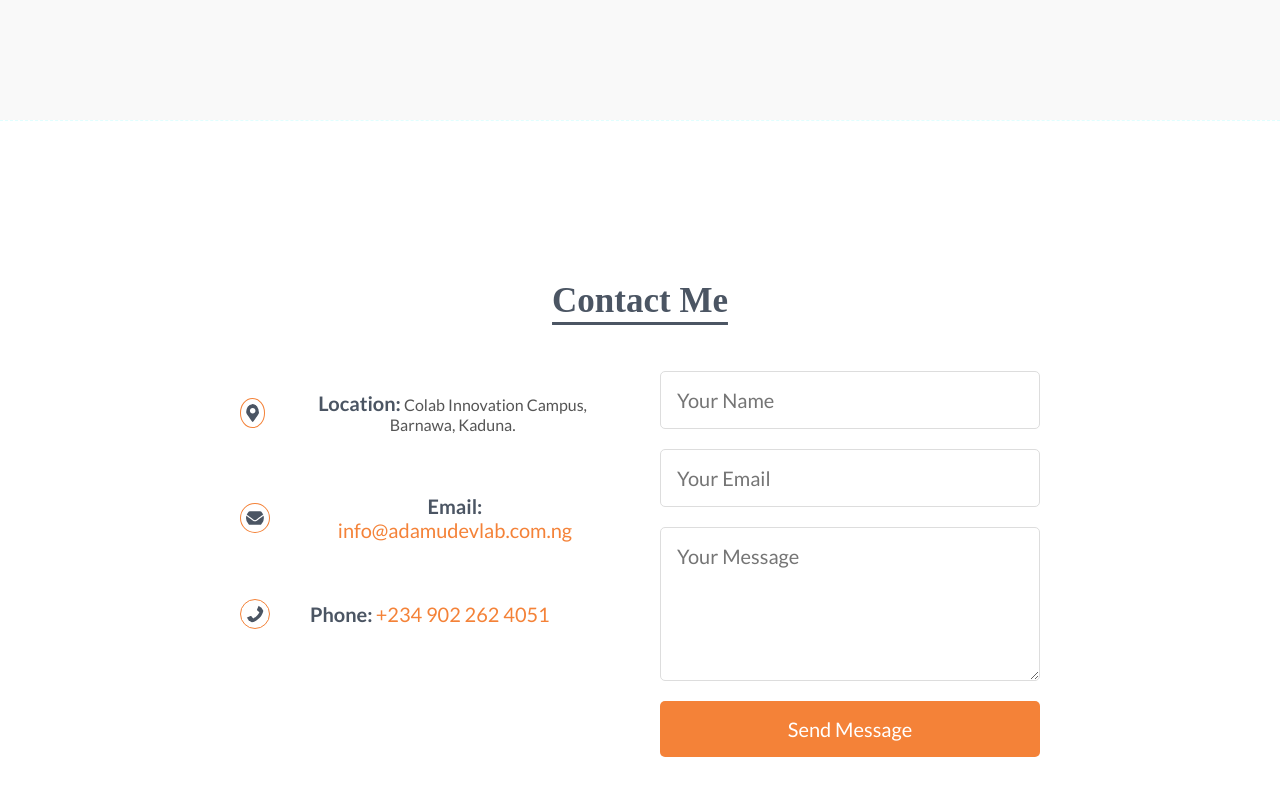
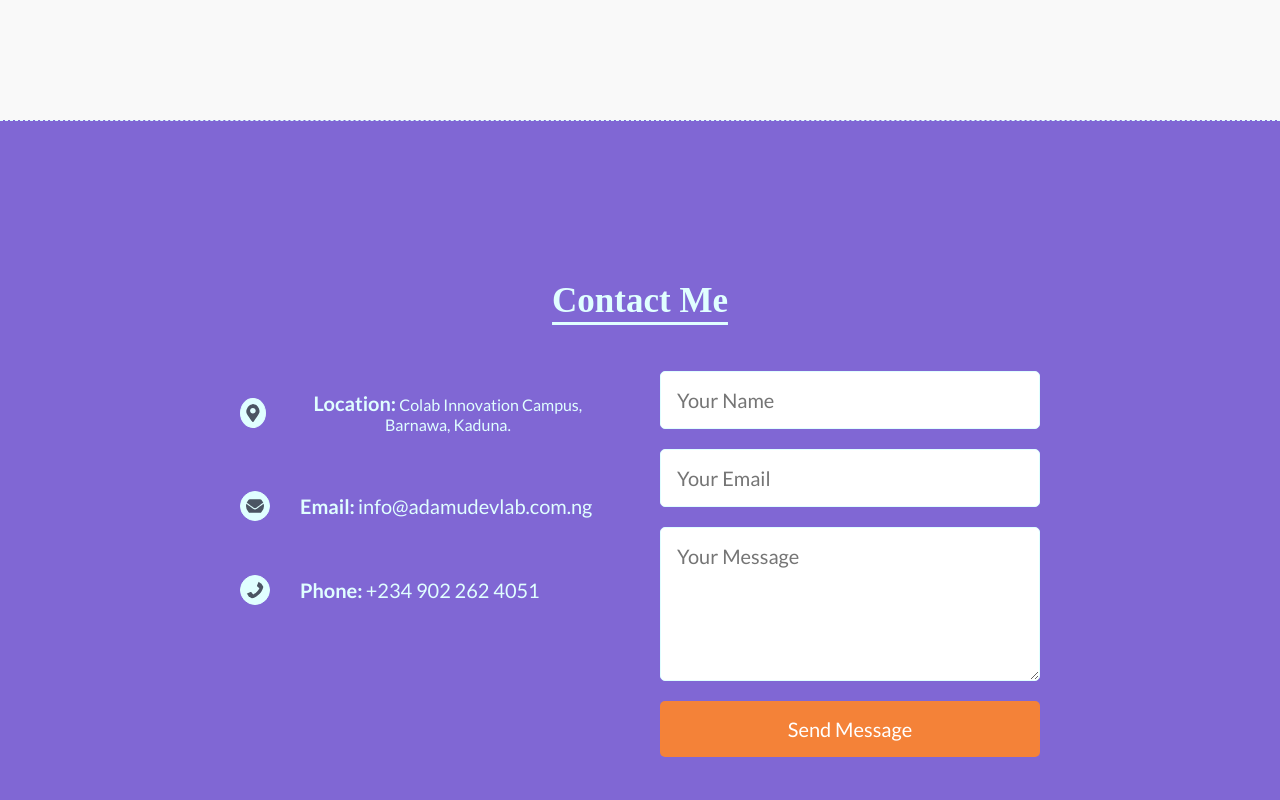
Before and after one commit to adamulab/portfolio, a React (Vite) app: page / in a window 1280 px wide. Shown: the part 6260-7060 px from the top of the page. Built offline with nearby package versions, Linux system fonts and the light colour scheme; a web font is replaced by a local one.

Commit message:
change footer section bg-color to match heros

```diff
--- a/src/components/footer/Footer.jsx
+++ b/src/components/footer/Footer.jsx
@@ -51,14 +51,13 @@ function Footer() {
             <div className="contact-item">
               <FaMapMarkerAlt className="contact-icon" />
               <p>
-                <strong>Location:</strong> Colab Innovation Campus, Barnawa,
-                Kaduna.
+                <span>Location:</span> Colab Innovation Campus, Barnawa, Kaduna.
               </p>
             </div>
             <div className="contact-item">
               <FaEnvelope className="contact-icon" />
               <p>
-                <strong>Email:</strong>{" "}
+                <span>Email:</span>{" "}
                 <a href="mailto:info@adamudevlab.com.ng">
                   info@adamudevlab.com.ng
                 </a>
@@ -67,7 +66,7 @@ function Footer() {
             <div className="contact-item">
               <FaPhone className="contact-icon" />
               <p>
-                <strong>Phone:</strong>{" "}
+                <span>Phone:</span>{" "}
                 <a href="tel:+2349022624051">+234 902 262 4051</a>
               </p>
             </div>
--- a/src/components/footer/Footer.scss
+++ b/src/components/footer/Footer.scss
@@ -1,9 +1,8 @@
 .footer {
   .contact-section {
     background-color: var(--primary-color);
-    color: var(--light-cyan-color);
     padding: 8rem 12rem;
-    background-color: #fff;
+    color: var(--light-color);
   }
 
   .contact-container {
@@ -21,20 +20,25 @@
         margin-bottom: 1rem;
 
         .contact-icon {
+          background-color: var(--light-color);
           font-size: 1.5rem;
-          color: var(--secondary-color);
-          margin-right: 1rem;
-          border: 1px solid var(--secondary-color);
+          margin-right: 0.5rem;
+          border: 1px solid var(--light-color);
           padding: 5px;
           border-radius: 50%;
         }
 
         p {
           font-size: 1rem;
-          color: #555;
+          color: var(--light-color);
+
+          span {
+            color: var(--light-color);
+            font-weight: bold;
+          }
 
           a {
-            color: var(--secondary-color);
+            color: var(--light-color);
             text-decoration: none;
           }
         }
@@ -53,7 +57,8 @@
       button {
         width: 100%;
         padding: 0.8rem;
-        border: 1px solid #ddd;
+        border: 1px solid var(--light-color);
+        outline: none;
         border-radius: 5px;
       }
 
```
